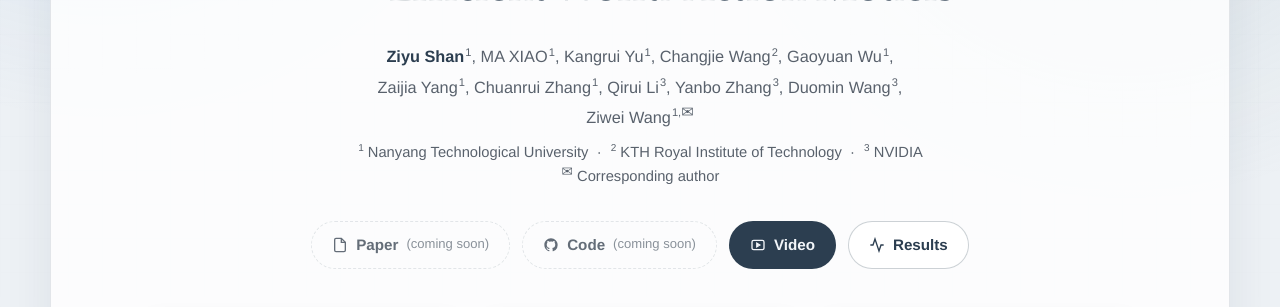
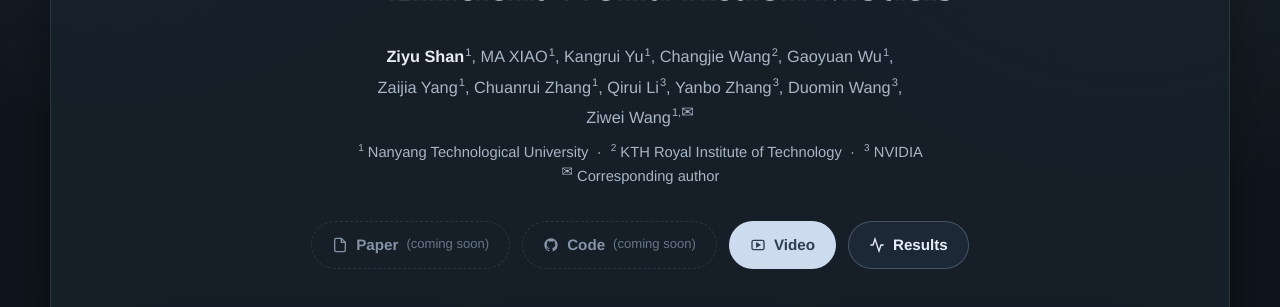
Before and after one commit to maxiaovivi/WAtcher, a plain HTML site: page site/index.html in a window 1280 px wide. Shown: the part 306-613 px from the top of the page. Drawn offline with Linux system fonts and the light colour scheme.

Commit message:
site: dark theme by default
Co-Authored-By: Claude Opus 5.5 <noreply@anthropic.com>

```diff
--- a/site/index.html
+++ b/site/index.html
@@ -15,8 +15,10 @@
   <meta property="og:image" content="https://zyshan0929.github.io/WAtcher/assets/images/og-teaser.jpg" />
   <meta name="twitter:card" content="summary_large_image" />
   <script>
-    /* apply a saved theme before first paint */
-    try { var t = localStorage.getItem('watcher-theme'); if (t === 'light' || t === 'dark') document.documentElement.dataset.theme = t; } catch (e) {}
+    /* apply the saved theme before first paint; dark by default */
+    var t = 'dark';
+    try { var s = localStorage.getItem('watcher-theme'); if (s === 'light' || s === 'dark') t = s; } catch (e) {}
+    document.documentElement.dataset.theme = t;
   </script>
 </head>
 <body>
```
